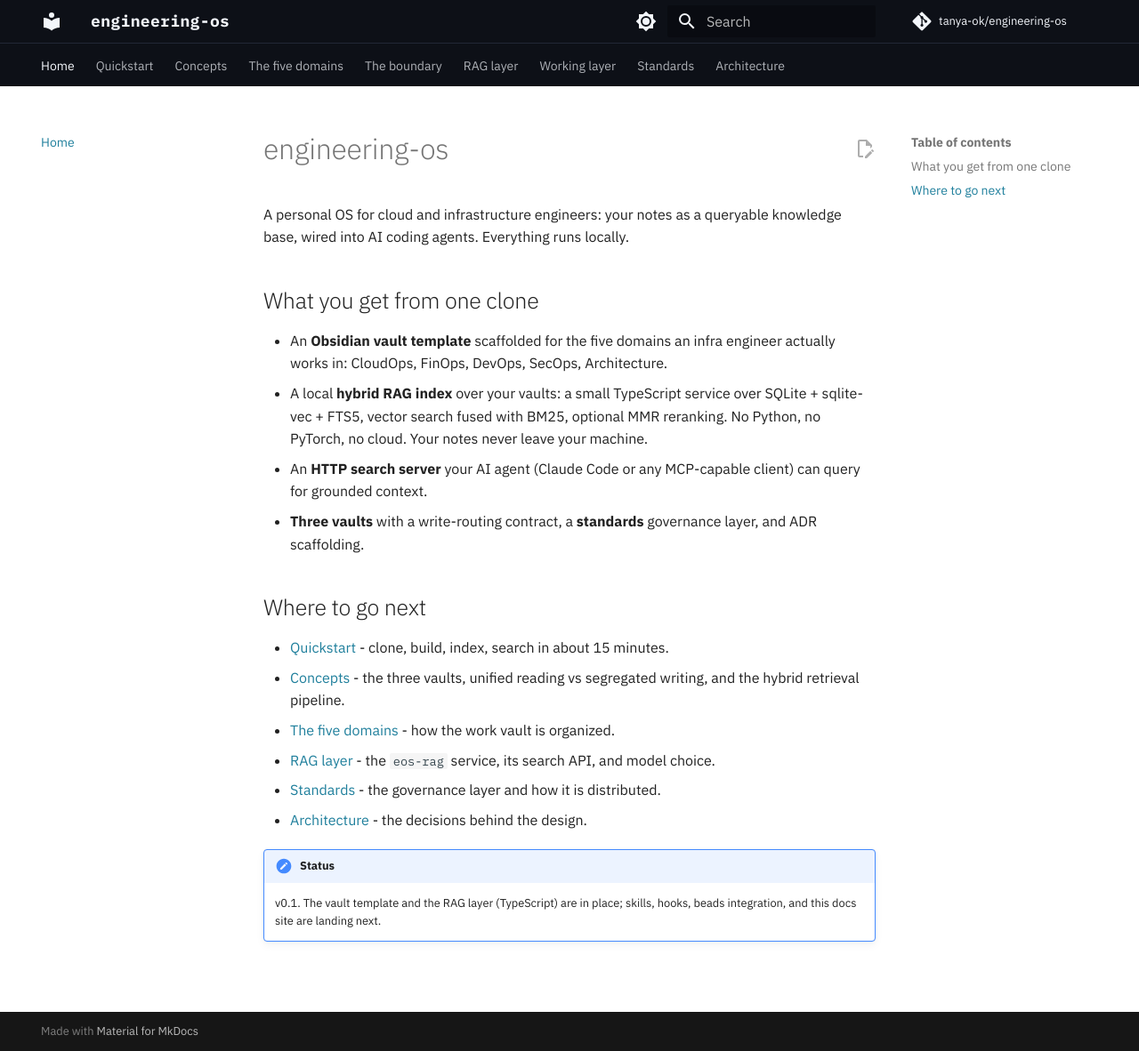
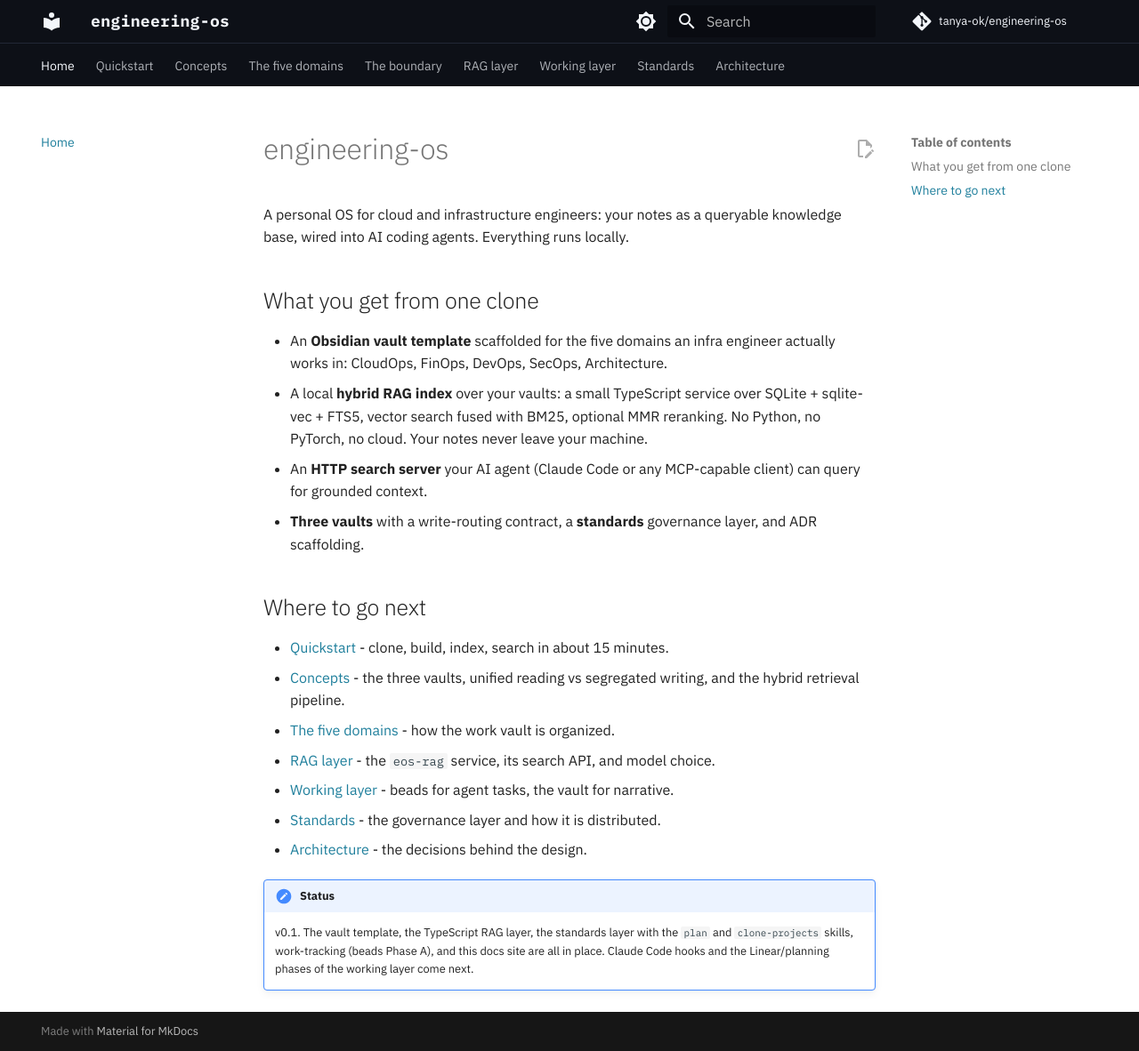
Before and after one commit to tanya-ok/engineering-os, an MkDocs documentation site: the page built from docs/index.md, in a window 1280 px wide and 1182 px high. Shown: the whole window at 89% size. Built offline with MkDocs 1.6.1 and Material for MkDocs 9.7.7, drawn with Linux system fonts in a browser that asks for light colours; comment, search, counter and statistics services are not loaded.

Commit message:
docs: Refresh status and roadmap to match the shipped state (#10)
The README roadmap and the docs status note listed skills, beads integration,
and the docs site as future work, but all are shipped: the plan and
clone-projects skills, the work-tracking conventions (beads Phase A), and the
live MkDocs Pages site. Replaces the stale roadmap with a Shipped/Next split
and links the Working layer page from the docs index.

Co-authored-by: Claude <noreply@anthropic.com>

```diff
--- a/docs/index.md
+++ b/docs/index.md
@@ -23,9 +23,12 @@ knowledge base, wired into AI coding agents. Everything runs locally.
   writing, and the hybrid retrieval pipeline.
 - [The five domains](domains.md) - how the work vault is organized.
 - [RAG layer](rag.md) - the `eos-rag` service, its search API, and model choice.
+- [Working layer](working-layer.md) - beads for agent tasks, the vault for narrative.
 - [Standards](standards.md) - the governance layer and how it is distributed.
 - [Architecture](architecture.md) - the decisions behind the design.
 
 !!! note "Status"
-    v0.1. The vault template and the RAG layer (TypeScript) are in place;
-    skills, hooks, beads integration, and this docs site are landing next.
+    v0.1. The vault template, the TypeScript RAG layer, the standards layer with
+    the `plan` and `clone-projects` skills, work-tracking (beads Phase A), and
+    this docs site are all in place. Claude Code hooks and the Linear/planning
+    phases of the working layer come next.
```
Also changed, not shown: README.md (+18 -5 lines).
